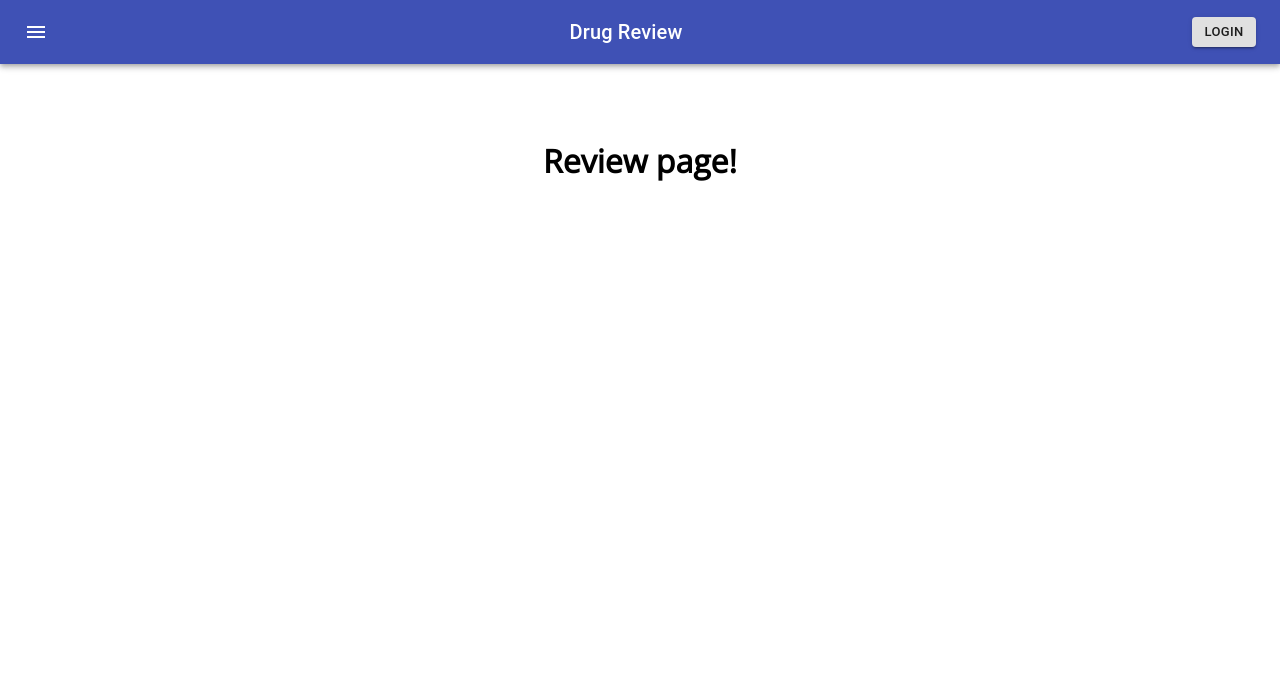
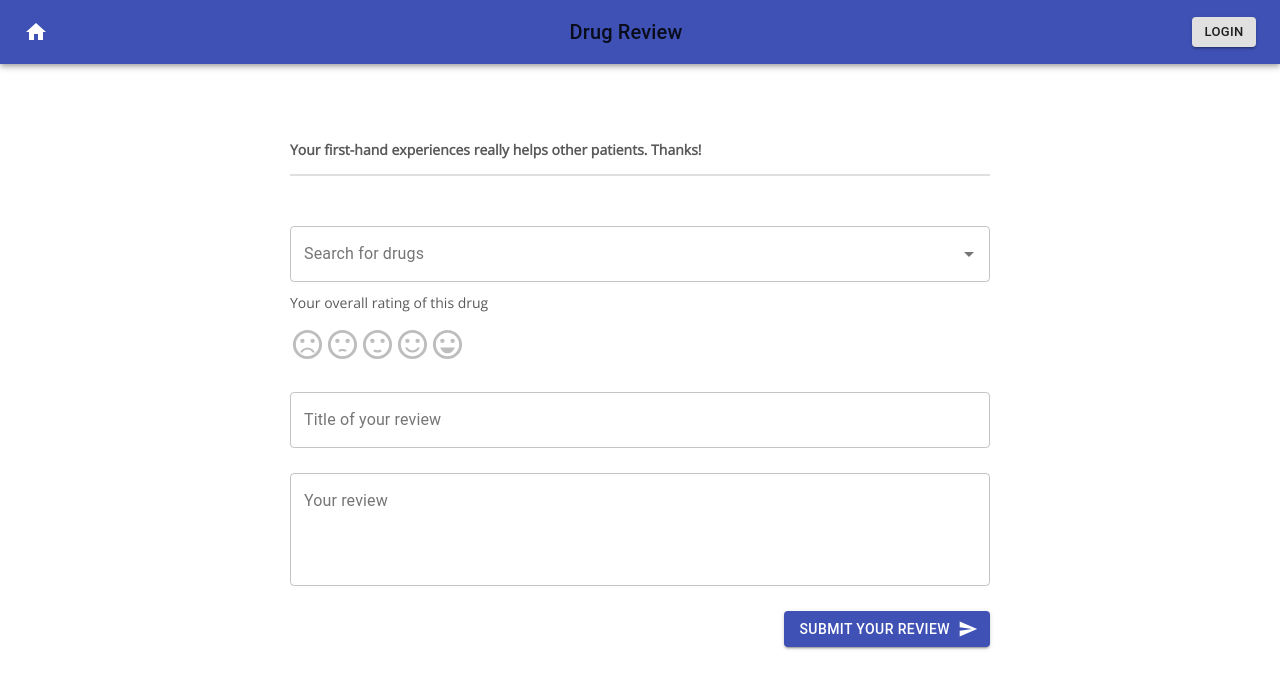
Before and after one commit to lenartgolob/drug-review-frontend, a React (Create React App) app: page /review in a window 1280 px wide. Shown: the top 688 px of the page. Built offline with nearby package versions, Linux system fonts and the light colour scheme; no server answers.

Commit message:
upload review UI

```diff
--- a/package.json
+++ b/package.json
@@ -43,6 +43,7 @@
     ]
   },
   "devDependencies": {
+    "babel-plugin-import": "^1.13.0",
     "node-sass": "^4.13.1"
   }
 }
--- a/src/components/NavMenu.js
+++ b/src/components/NavMenu.js
@@ -3,11 +3,12 @@ import AppBar from '@material-ui/core/AppBar';
 import Toolbar from '@material-ui/core/Toolbar';
 import Typography from '@material-ui/core/Typography';
 import IconButton from '@material-ui/core/IconButton';
-import MenuIcon from '@material-ui/icons/Menu';
+import HomeIcon from '@material-ui/icons/Home';
 import AccountCircle from '@material-ui/icons/AccountCircle';
 import MenuItem from '@material-ui/core/MenuItem';
 import Menu from '@material-ui/core/Menu';
 import Button from '@material-ui/core/Button';
+import { Redirect } from 'react-router';
 import './components.scss';
 
 class NavMenu extends React.Component {
@@ -18,6 +19,7 @@ class NavMenu extends React.Component {
     this.handleClose = this.handleClose.bind(this);
     this.handleLogout = this.handleLogout.bind(this);
     this.isLoggedIn = this.isLoggedIn.bind(this);
+    this.handleHome = this.handleHome.bind(this);
     this.Login = this.Login.bind(this);
     this.Logout = this.Logout.bind(this);
 
@@ -25,6 +27,7 @@ class NavMenu extends React.Component {
     this.state = {
         anchorEl: null,
         auth: true,
+        redirect: false
 
     };
   }
@@ -39,6 +42,7 @@ class NavMenu extends React.Component {
     this.setState({
         anchorEl: event.currentTarget
       });
+      console.log("neki")
   };
 
   handleClose = () => {
@@ -48,10 +52,15 @@ class NavMenu extends React.Component {
   };
 
   handleLogout = () => {
+    this.setState({
+      anchorEl: null
+    });
+  localStorage.clear();
   };
 
-  handleLogin = () => {
-  };
+  handleHome() {
+    this.setState({ redirect: true })
+  }
 
   Logout() {
     return <div>
@@ -100,12 +109,17 @@ class NavMenu extends React.Component {
   }
 
   render() {
+    const { redirect } = this.state;
+
+    if (redirect) {
+      return <Redirect to='/'/>;
+    }
     return (
         <div className="root">
         <AppBar position="static">
           <Toolbar>
-            <IconButton edge="start" color="inherit" aria-label="menu" className="menuButton">
-              <MenuIcon />
+            <IconButton onClick={this.handleHome} edge="start" color="inherit" aria-label="menu" className="menuButton">
+              <HomeIcon />
             </IconButton>
             <Typography variant="h6" className="navTitle">
               Drug Review
--- a/src/components/Review.js
+++ b/src/components/Review.js
@@ -1,19 +1,130 @@
 import React from "react";
 import NavMenu from "./NavMenu";
+import TextField from '@material-ui/core/TextField';
+import Button from '@material-ui/core/Button';
+import Autocomplete from '@material-ui/lab/Autocomplete';
+import Rating from '@material-ui/lab/Rating';
+import PropTypes from 'prop-types';
+import SentimentVeryDissatisfiedIcon from '@material-ui/icons/SentimentVeryDissatisfied';
+import SentimentDissatisfiedIcon from '@material-ui/icons/SentimentDissatisfied';
+import SentimentSatisfiedIcon from '@material-ui/icons/SentimentSatisfied';
+import SentimentSatisfiedAltIcon from '@material-ui/icons/SentimentSatisfiedAltOutlined';
+import SentimentVerySatisfiedIcon from '@material-ui/icons/SentimentVerySatisfied';
+import Box from '@material-ui/core/Box';
+import SendIcon from '@material-ui/icons/Send';
+
+
+const customIcons = {
+  1: {
+    icon: <SentimentVeryDissatisfiedIcon fontSize="large" />,
+    label: 'Very Dissatisfied',
+  },
+  2: {
+    icon: <SentimentDissatisfiedIcon fontSize="large" />,
+    label: 'Dissatisfied',
+  },
+  3: {
+    icon: <SentimentSatisfiedIcon fontSize="large" />,
+    label: 'Neutral',
+  },
+  4: {
+    icon: <SentimentSatisfiedAltIcon fontSize="large" />,
+    label: 'Satisfied',
+  },
+  5: {
+    icon: <SentimentVerySatisfiedIcon fontSize="large" />,
+    label: 'Very Satisfied',
+  },
+};
+
+function IconContainer(props) {
+  const { value, ...other } = props;
+  return <span {...other}>{customIcons[value].icon}</span>;
+}
+
+IconContainer.propTypes = {
+  value: PropTypes.number.isRequired,
+};
+
+
 
 
 class Review extends React.Component {
   constructor(props) {
     super(props);
     this.state = {
+      drugs: [],
+      drug: null
     };
   }
+
+  componentDidMount() {
+    fetch("https://datadiscovery.nlm.nih.gov/resource/crzr-uvwg")
+        .then(response => {
+            return response.json();
+        })
+        .then(data => {
+            let tmpArray = []
+            for (var i = 0; i < data.length; i++) {
+                tmpArray.push(data[i].medicine_name)
+            }
+
+            const uniqueDrugs = Array.from(new Set(tmpArray));
+
+
+            this.setState({
+                drugs: uniqueDrugs
+            })
+            console.log(uniqueDrugs);
+        });
+}
 
   render() {
     return (
     <div className="container">
       <NavMenu />
-      <h1>Review page!</h1>
+      <div className="reviewContainer">
+        <p className="reviewTitle">Your first-hand experiences really helps other patients. Thanks!</p>
+        <hr className="underlineReview" />
+        <form noValidate autoComplete="off">
+          <Autocomplete
+            onChange={(event, value) => console.log(value)}
+            id="combo-box-demo"
+            options={this.state.drugs}
+            getOptionLabel={(option) => option}
+            className="reviewAutocomplete"
+            renderInput={(params) => <TextField {...params} label="Search for drugs" variant="outlined" />}
+          />
+          <Box className="reviewBox" component="fieldset" mb={3} borderColor="transparent">
+            <p>Your overall rating of this drug</p>
+            <Rating
+              size="large"
+              name="customized-icons"
+              defaultValue={null}
+              getLabelText={(value) => customIcons[value].label}
+              IconContainerComponent={IconContainer}
+            />
+          </Box>
+          <TextField className="reviewFormItem" id="outlined-basic" label="Title of your review" variant="outlined" />
+          <TextField
+            className="reviewFormItem"
+            id="outlined-multiline-static"
+            label="Your review"
+            placeholder="Tell people about your expirience with this drug."
+            multiline
+            rows="4"
+            variant="outlined"
+          />
+          <Button
+            variant="contained"
+            color="primary"
+            endIcon={<SendIcon />}
+            className="reviewSubmit"
+          >
+            Submit your review
+          </Button>
+        </form>
+      </div>
     </div>
     );
   }
--- a/src/components/components.scss
+++ b/src/components/components.scss
@@ -1,15 +1,14 @@
 .container {
     flex: 1;
-    justify-content: "center";
-    align-items: "center";
-    text-align: "center";
+    flex-direction: column;
+    justify-content: center;
+    align-items: center;
 }
 
 // Navigation Menu
 .root {
     flex: 1;
     margin-bottom: 75px;
-
 }
 
 .navTitle {
@@ -36,3 +35,46 @@
 .reviewButton {
     width: 300px;
 }
+
+// Review page
+
+.reviewContainer {
+    margin: 0 auto;
+    width: 700px;
+    text-align: left;
+
+}
+
+.underlineReview {
+    width: 700px;
+    background-color: #E0E0E0;
+    border: 0 none;
+    height: 1.73px;
+    margin-bottom: 50px;
+
+}
+
+.reviewTitle {
+    font-weight: bold;
+}
+
+.reviewFormItem {
+    width: 100% !important;
+    margin-bottom: 25px !important;
+
+}
+
+.reviewAutocomplete {
+    width: 100%;
+}
+
+.reviewBox {
+    padding: 0;
+    margin-bottom: 25px !important;
+    margin-top: 10px;
+
+}
+
+.reviewSubmit {
+    float:right;
+}
--- a/src/components/login/login.js
+++ b/src/components/login/login.js
@@ -58,7 +58,7 @@ export class Login extends React.Component {
 
         if(status > 0) {
           localStorage.setItem('id', status);
-          this.props.history.push("/")
+          this.history.push("/")
         }
 
       });
```
Also changed, not shown: 1 other file (tests, documents, lock files or other folders).
